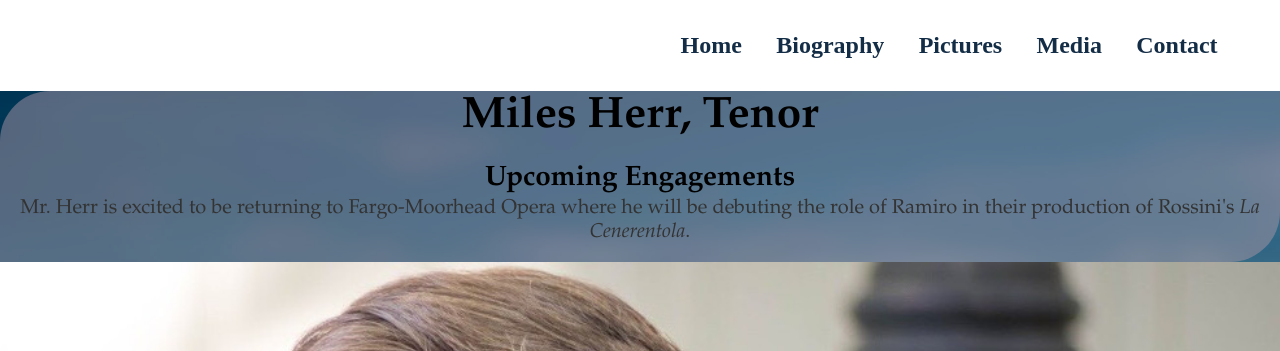
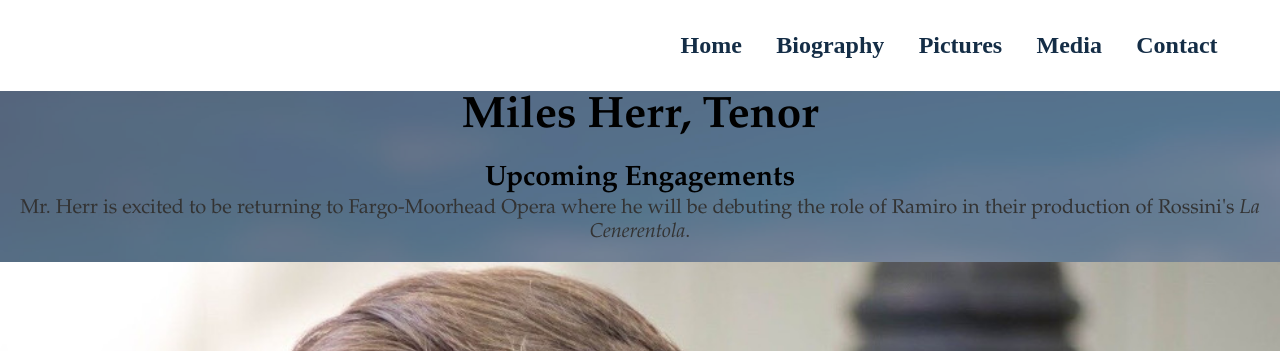
Before and after one commit to leemlb06pmi/leemlb06pmi.github.io, a Jekyll site: the page built from index.html, in a window 1280 px wide. Shown: the top 351 px of the page. Built offline with Jekyll 4.4.1, drawn with Linux system fonts in a browser that asks for light colours.

Commit message:
Update main.css

```diff
--- a/css/main.css
+++ b/css/main.css
@@ -107,8 +107,8 @@ ul.posts li {
 /* adjusting dynamic positiong to width of iphone12 max basically */
 @media screen and (max-width: 1300px) {
 	.column {width:100%;}
-	.column.right {float: left; width:100%}
+	.column.right {float: left; width:100%;}
 	.column.left {float:left; width:100%;}
 	img.home {border-radius:0px;}
-	.home_oppo {border-radius:0px;}
+	blockquote.home_oppo {border-radius:0px;}
 }
```
